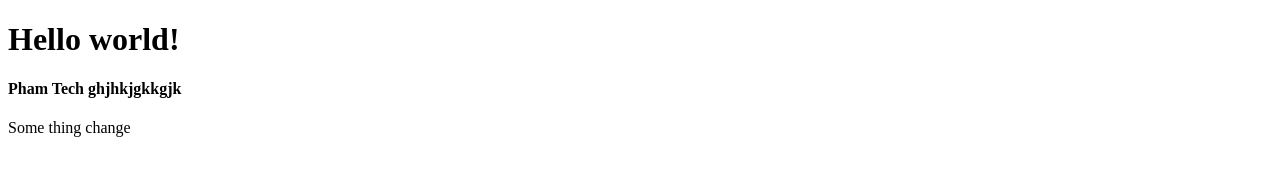
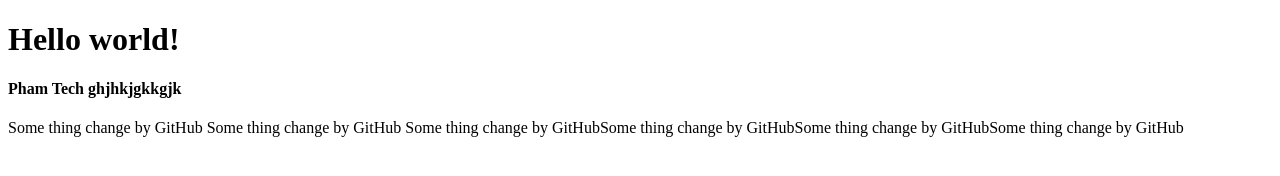
Before and after one commit to anluong/phamtechdemo1, a plain HTML site: page index.html in a window 1280 px wide. Drawn offline with Linux system fonts and the light colour scheme.

Commit message:
Update index.html

```diff
--- a/index.html
+++ b/index.html
@@ -6,6 +6,9 @@
 <body>
 	<h1>Hello world!</h1>
 	<h4>Pham Tech ghjhkjgkkgjk</h4>
-	Some thing change
+	Some thing change by GitHub
+	Some thing change by GitHub
+	Some thing change by GitHubSome thing change by GitHubSome thing change by GitHubSome thing change by GitHub
+
 </body>
 </html>
```
